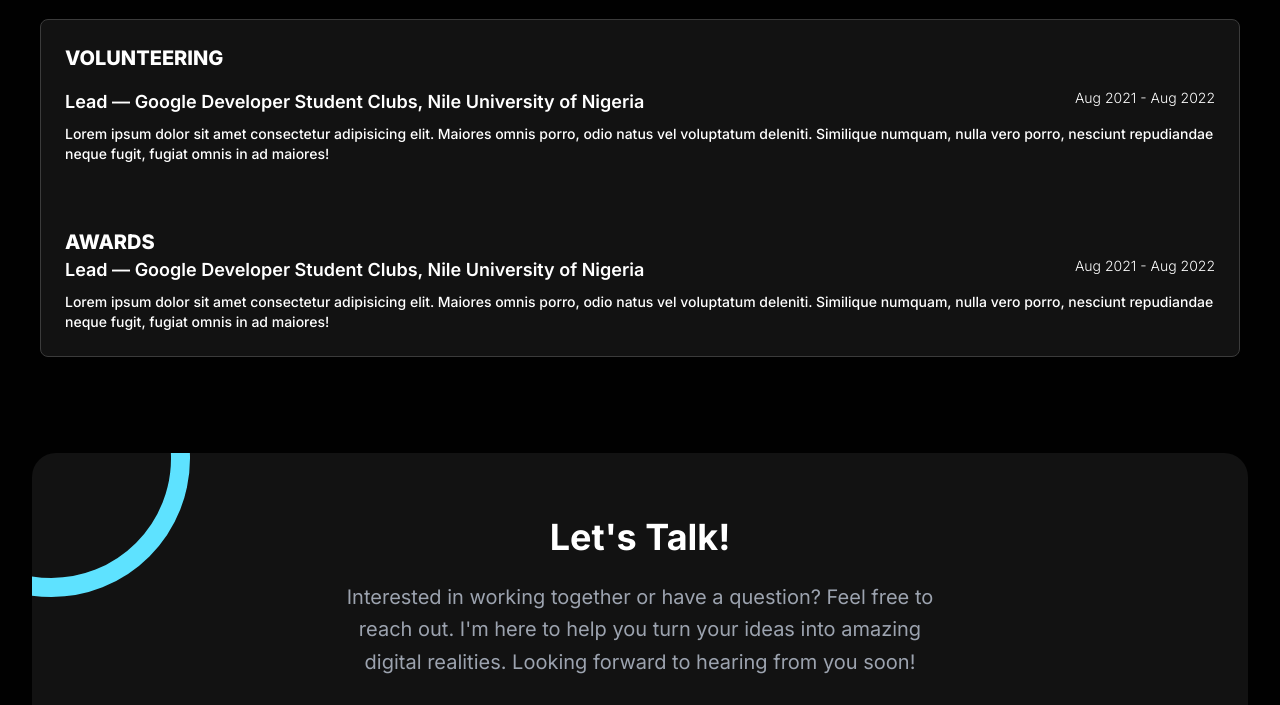
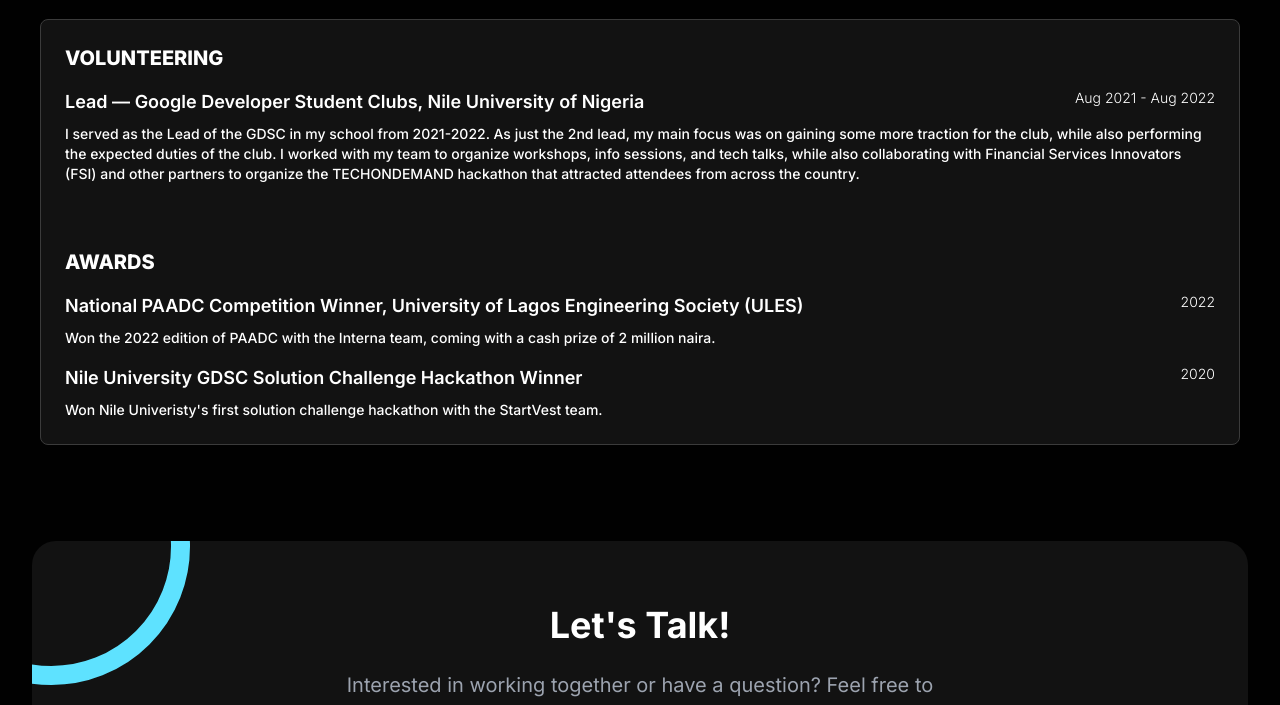
Before and after one commit to Tamunokorite/portfolio, an Astro site: page / in a window 1280 px wide. Shown: the part 4340-5045 px from the top of the page. Built offline with nearby package versions, Linux system fonts and the light colour scheme; Astro itself is replaced by a stand-in of ours.

Commit message:
Update volunteering and awards section

```diff
--- a/src/pages/index.astro
+++ b/src/pages/index.astro
@@ -280,19 +280,31 @@ const experience = (await getCollection('experience')).sort(
 								<p class="text-sm font-light">Aug 2021 - Aug 2022</p>
 							</div>
 							<p class="text-sm font-medium">
-								Lorem ipsum dolor sit amet consectetur adipisicing elit. Maiores omnis porro, odio natus vel voluptatum deleniti. Similique numquam, nulla vero porro, nesciunt repudiandae neque fugit, fugiat omnis in ad maiores!
+								I served as the Lead of the GDSC in my school from 2021-2022. As just the 2nd lead, my main focus was on
+								gaining some more traction for the club, while also performing the expected duties of the club. I worked with
+								my team to organize workshops, info sessions, and tech talks, while also collaborating with Financial Services Innovators
+								(FSI) and other partners to organize the TECHONDEMAND hackathon that attracted attendees from across the country.
 							</p>
 						</article>
 					</div>
-					<div id="awards">
+					<div id="awards" class="space-y-4">
 						<h2 class="font-extrabold uppercase text-xl">Awards</h2>
 						<article class="space-y-2">
 							<div class="flex flex-col md:flex-row md:justify-between">
-								<h4 class="font-semibold text-lg">Lead — Google Developer Student Clubs, Nile University of Nigeria</h4>
-								<p class="text-sm font-light">Aug 2021 - Aug 2022</p>
+								<h4 class="font-semibold text-lg">National PAADC Competition Winner, University of Lagos Engineering Society (ULES)</h4>
+								<p class="text-sm font-light">2022</p>
 							</div>
 							<p class="text-sm font-medium">
-								Lorem ipsum dolor sit amet consectetur adipisicing elit. Maiores omnis porro, odio natus vel voluptatum deleniti. Similique numquam, nulla vero porro, nesciunt repudiandae neque fugit, fugiat omnis in ad maiores!
+								Won the 2022 edition of PAADC with the Interna team, coming with a cash prize of 2 million naira.
+							</p>
+						</article>
+						<article class="space-y-2">
+							<div class="flex flex-col md:flex-row md:justify-between">
+								<h4 class="font-semibold text-lg">Nile University GDSC Solution Challenge Hackathon Winner</h4>
+								<p class="text-sm font-light">2020</p>
+							</div>
+							<p class="text-sm font-medium">
+								Won Nile Univeristy's first solution challenge hackathon with the StartVest team.
 							</p>
 						</article>
 					</div>
```
